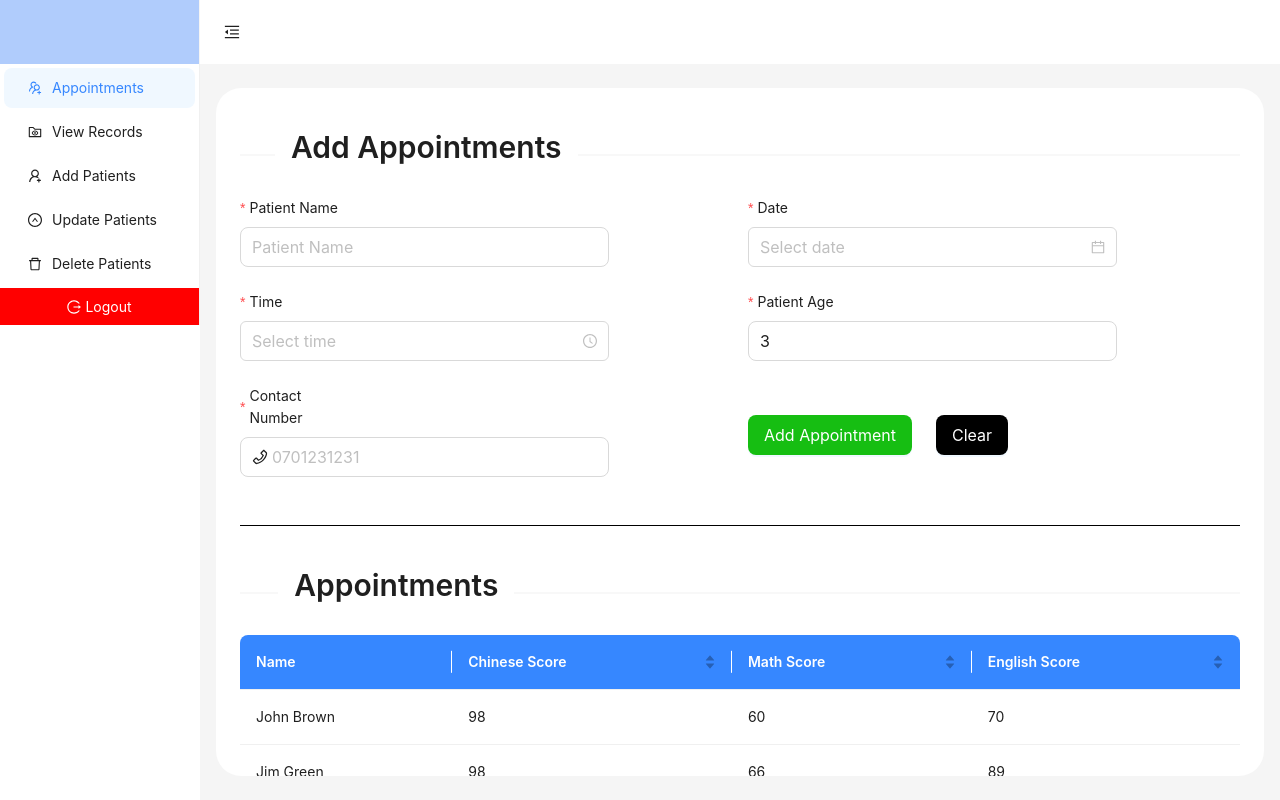
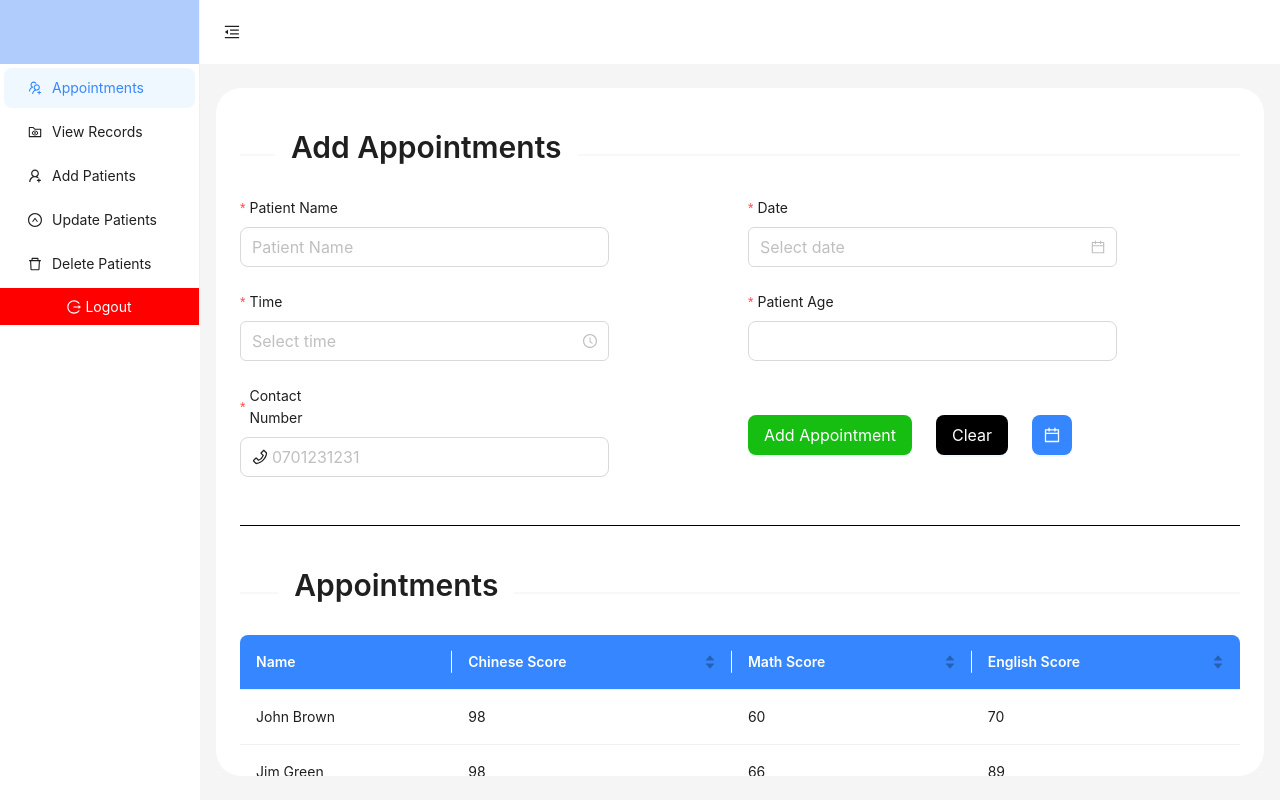
Before and after one commit to ayeshanweerasuriya/DMS, a React (Vite) app in the folder frontend/: page /appointments in a window 1280 px wide. Built offline with nearby package versions, Linux system fonts and the light colour scheme.

Commit message:
Add CalendarComponent; integrate into AppointmentForm with toggle functionality

```diff
--- /dev/null
+++ b/frontend/src/components/calendar/CalendarComponent.jsx
@@ -0,0 +1,18 @@
+import { Calendar } from "antd";
+import PropTypes from "prop-types";
+
+export function CalendarComponent({ onPanelChange, ...props }) {
+  const handlePanelChange = (value, mode) => {
+    if (onPanelChange) {
+      onPanelChange(value, mode);
+    } else {
+      console.log(value.format("YYYY-MM-DD"), mode);
+    }
+  };
+
+  return <Calendar onPanelChange={handlePanelChange} {...props} />;
+}
+
+CalendarComponent.propTypes = {
+  onPanelChange: PropTypes.func,
+};
--- a/frontend/src/views/appointments/Appointments.jsx
+++ b/frontend/src/views/appointments/Appointments.jsx
@@ -1,3 +1,4 @@
+import { useState } from "react";
 import {
   Flex,
   Divider,
@@ -12,12 +13,19 @@ import {
   Button,
   Space,
 } from "antd";
-import { PhoneOutlined } from "@ant-design/icons";
+import { PhoneOutlined, CalendarOutlined } from "@ant-design/icons";
 import { TableComponent } from "../../components/table/TableComponent";
 import { columns, data } from "../../testing/table-data";
 import { Message } from "../../components/message/Message";
+import { CalendarComponent as Calendar } from "../../components/calendar/CalendarComponent";
 
 export function AppointmentForm() {
+  const [isCalendarVisible, setIsCalendarVisible] = useState(false);
+
+  const handleCalendarButtonClick = () => {
+    setIsCalendarVisible(!isCalendarVisible);
+  };
+
   return (
     <Form
       name="layout-multiple-horizontal"
@@ -61,7 +69,7 @@ export function AppointmentForm() {
               size="large"
               min={1}
               max={100}
-              defaultValue={3}
+              initialvalues={3}
               style={{ width: "100%" }}
             />
           </Form.Item>
@@ -104,10 +112,21 @@ export function AppointmentForm() {
               >
                 Clear
               </Button>
+              <Button
+                size="large"
+                type="primary"
+                icon={<CalendarOutlined />}
+                onClick={handleCalendarButtonClick}
+              />
             </Space>
           </Form.Item>
         </Col>
       </Row>
+      {isCalendarVisible && (
+        <div style={{ marginTop: "20px" }}>
+          <Calendar />
+        </div>
+      )}
     </Form>
   );
 }
```
